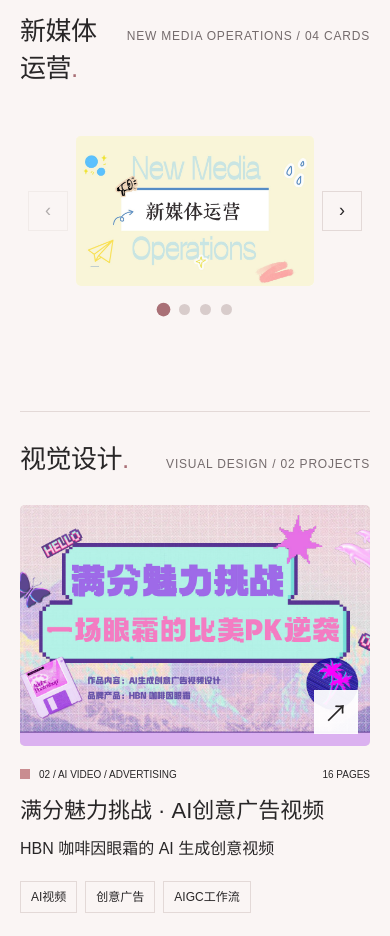
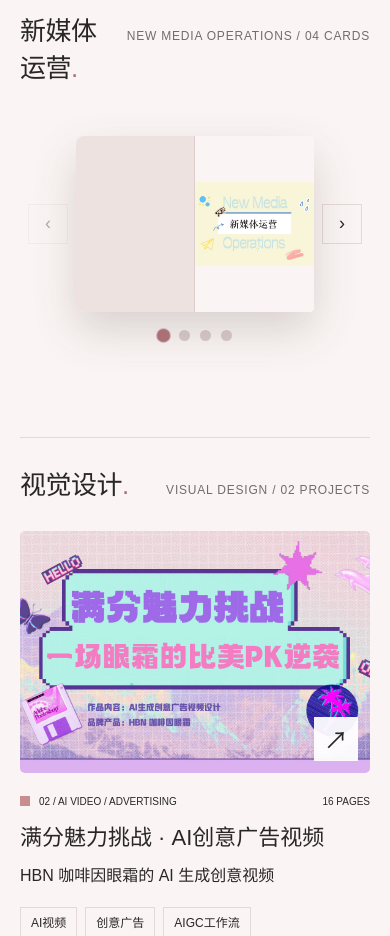
Before and after one commit to shentandream-jpg/pfo-dream, a React (Vite) app: page / in a window 390 px wide. Shown: the part 2560-3496 px from the top of the page. Built offline with nearby package versions, Linux system fonts and the light colour scheme; a web font is replaced by a local one.

Commit message:
Keep centered media flipbook on mobile

```diff
--- a/src/portfolio.css
+++ b/src/portfolio.css
@@ -258,12 +258,12 @@ img,video,svg{max-width:100%}
 .media-book.is-visible .book-stage{opacity:1;transform:none;transition:opacity .6s ease,transform .7s cubic-bezier(.2,.75,.2,1)}
 @media(max-width:767px){
   .media-book{padding:22px 0 12px}
-  .book{flex:1 1 auto;aspect-ratio:1.59}
-  .book-base{display:none}
-  .book-leaf{left:0;width:100%}
-  .book-face{border-radius:5px}
-  .book-face img{object-fit:cover}
-  .book-face-back{display:none}
+  .book{flex:1 1 auto;max-width:360px;aspect-ratio:1.35;perspective:1800px}
+  .book-base{display:block}
+  .book-leaf{left:50%;width:50%}
+  .book-face{border-radius:0 5px 5px 0}
+  .book-face-back{display:block;border-radius:5px 0 0 5px}
+  .book-face img{object-fit:contain}
   .book-hit{width:40px;height:40px;margin:0 8px;font-size:18px}
 }
 
```
